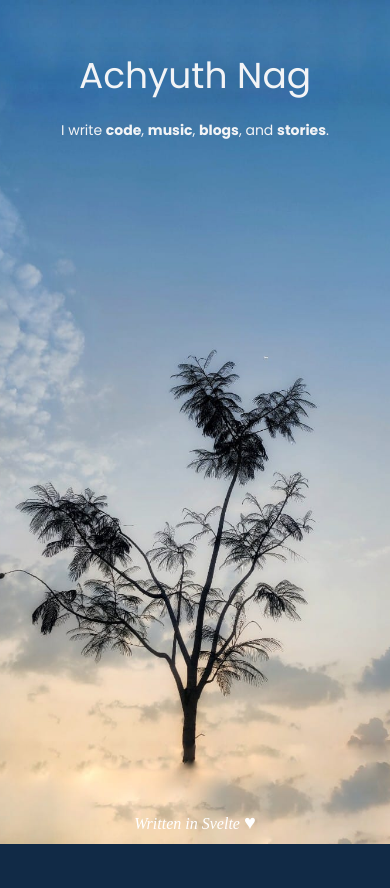
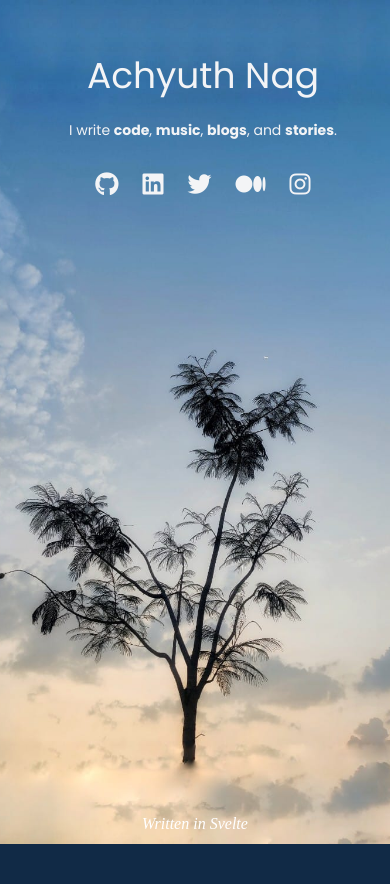
Before and after one commit to achyuth13/achyuth13.github.io, a SvelteKit app: page / in a window 390 px wide. Built offline with nearby package versions, Linux system fonts and the light colour scheme.

Commit message:
Add social links

```diff
--- a/src/routes/+layout.svelte
+++ b/src/routes/+layout.svelte
@@ -2,21 +2,13 @@
     import '../app.css';
 </script>
 
-<div class="app flex bg- flex-col justify-between bg-primary font-dk-serif">
-    <main class="flex-1">
+<div class="app flex flex-col justify-between bg-primary font-dk-serif select-none">
+    <main class="flex-1 overflow-auto">
         <slot />
     </main>
-    <footer class="py-2 flex items-center justify-center sticky bottom-0 dk-serif">
+    <footer class="py-2 flex items-center justify-center sticky bottom-0 dk-serif overflow-hidden">
         <div class="font-serif text-white">
             <span class="italic">Written in <a href="https://kit.svelte.dev" class="italic">Svelte</a></span>
-            <span class="text-xl">&hearts;</span>
           </div>
     </footer>
 </div>
-
-<!-- <div class="corner fixed top-0 z-10 p-4">
-        <audio controls class="opacity-12">
-            <source src="manshere.mp3" type="audio/mpeg">
-            Your browser does not support the audio element.
-        </audio>
-    </div> -->
--- a/src/routes/+page.svelte
+++ b/src/routes/+page.svelte
@@ -1,7 +1,9 @@
+<link rel="stylesheet" href="https://cdnjs.cloudflare.com/ajax/libs/font-awesome/6.0.0-beta3/css/all.min.css">
+
 <div class="relative min-h-screen bg-primary">
   <div class="flex flex-col md:flex-row justify-between items-center relative z-10 p-4 md:p-12">
-    <div class="flex flex-col md:text-primary lg: text-primaryml-4 md:ml-12 text-gray-100 text-center md:text-left lg:text-left mt-10">
-      <h1 class="text-4xl md:text-6xl lg:text-8xl pb-6 md:pb-10 ">Achyuth Nag</h1>
+    <div class="flex flex-col md:text-primary ml-4 md:ml-12 text-gray-100 text-center md:text-left lg:text-left mt-10">
+      <h1 class="text-4xl md:text-6xl lg:text-8xl pb-6 md:pb-10">Achyuth Nag</h1>
       <div class="text-sm md:text-lg lg:text-xl">
         <p class="mb-4">
           I write
@@ -10,6 +12,22 @@
           <a href="/blogs" class="font-bold hover:text-gray-300 transition-colors duration-300">blogs</a>, and
           <a href="/stories" class="font-bold hover:text-gray-300 transition-colors duration-300">stories</a>.
         </p>
+        <div class="flex justify-center md:justify-start space-x-6 mt-8">
+          <a href="https://github.com/achyuth13" target="_blank" class="text-gray-100 hover:text-gray-300 transition-colors duration-300">
+            <i class="fab fa-github text-2xl"></i>
+          </a>
+          <a href="https://www.linkedin.com/in/achyuth-nag-17a36117a?utm_source=share&utm_campaign=share_via&utm_content=profile&utm_medium=android_app" target="_blank" class="text-gray-100 hover:text-gray-300 transition-colors duration-300">            <i class="fab fa-linkedin text-2xl"></i>
+          </a>
+          <a href="https://twitter.com/achyuth_nag" target="_blank" class="text-gray-100 hover:text-gray-300 transition-colors duration-300">
+            <i class="fab fa-twitter text-2xl"></i>
+          </a>
+          <a href="https://medium.com/@achyuthnag13/" target="_blank" class="text-gray-100 hover:text-gray-300 transition-colors duration-300">
+            <i class="fab fa-medium text-2xl"></i>
+          </a>
+          <a href="https://www.instagram.com/achyuthnag?igsh=MWFvM3VhY285bTE4ZA==" target="_blank" class="text-gray-100 hover:text-gray-300 transition-colors duration-300">
+            <i class="fab fa-instagram text-2xl"></i>
+          </a>
+        </div>
       </div>
     </div>
   </div>
--- a/src/routes/music/+page.svelte
+++ b/src/routes/music/+page.svelte
@@ -3,6 +3,5 @@
 </script>
 
 <div>
-    <!-- <AudioPlayerSign/> -->
     <MyAudioPlayer />
 </div>
--- a/src/routes/music/MyAudioPlayer.svelte
+++ b/src/routes/music/MyAudioPlayer.svelte
@@ -133,7 +133,7 @@ function updateTime(): void {
   });
 </script>
 
-<main class="relative flex flex-col items-center justify-center min-h-screen p-4 bg-[url('/cherry_blossom.jpeg')] bg-cover bg-no-repeat bg-opacity-70">
+<div class="relative flex flex-col items-center justify-center min-h-screen p-4 bg-[url('/cherry_blossom.jpeg')] bg-cover bg-no-repeat bg-opacity-70">
   <h1 class="absolute top-4 left-4 text-7xl text-primary font-bold">Music</h1>
   <div class="relative flex flex-col items-center justify-center p-4">
     <div class="absolute inset-0 bg-secondary bg-opacity-70"></div>
@@ -155,7 +155,7 @@ function updateTime(): void {
   </section>
 
   <PlayList on:click={handleTrack} />
-</main>
+</div>
 
 <style>
   #player-cont {
```
